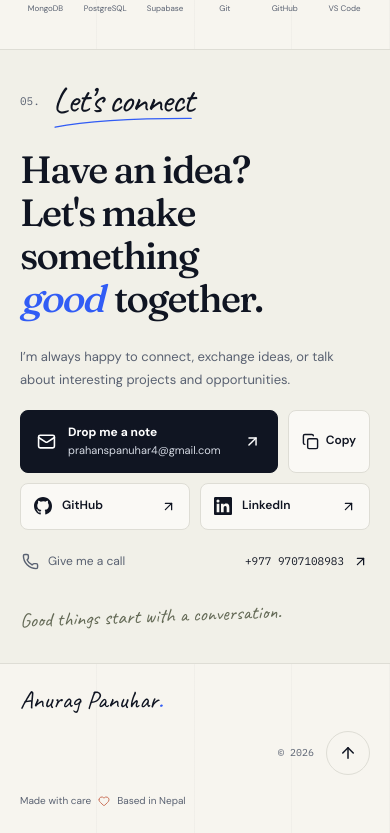
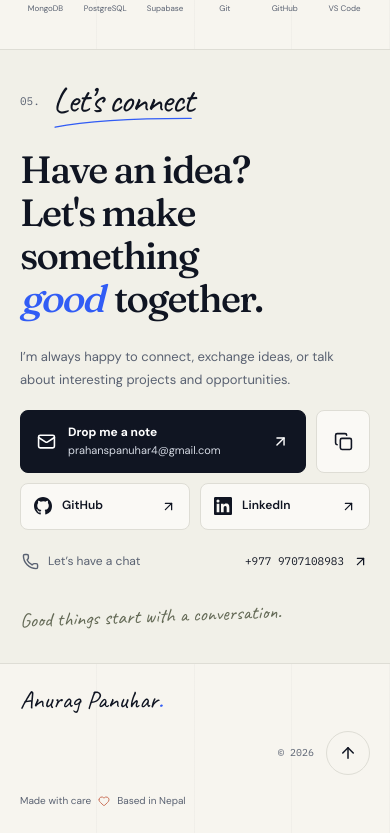
Before and after one commit to prahans/anurag-portfolio, a Next.js app: page / in a window 390 px wide. Shown: the part 2537-3370 px from the top of the page. Built offline with nearby package versions, Linux system fonts and the light colour scheme.

Commit message:
refine contact copy control and phone wording

```diff
--- a/components/sections/Contact.tsx
+++ b/components/sections/Contact.tsx
@@ -49,7 +49,7 @@ export function Contact() {
                 {site.phone && (
                   <a className="contact-phone-link" href={`tel:${site.phone}`}>
                     <Phone size={17} aria-hidden="true" />
-                    <span>Give me a call</span>
+                    <span>Let’s have a chat</span>
                     <strong>{site.phoneDisplay}</strong>
                     <ArrowUpRight size={15} aria-hidden="true" />
                   </a>
--- a/components/sections/sections.css
+++ b/components/sections/sections.css
@@ -74,7 +74,9 @@
 .contact-button:hover > svg:last-child { transform: translate(2px, -2px); }
 .contact-email-actions { display: grid; grid-template-columns: minmax(0, 1fr) auto; align-items: stretch; gap: 10px; }
 .contact-button--email { justify-content: flex-start; width: 100%; padding: 13px 16px; min-height: 63px; }
-.contact-copy-button { display: inline-flex; align-items: center; justify-content: center; gap: 7px; min-width: 80px; min-height: 63px; padding: 11px 13px; border: 1px solid var(--line); border-radius: 8px; background: #faf9f5; color: var(--ink); font-size: 12px; font-weight: 600; transition: border-color 180ms ease, color 180ms ease, background-color 180ms ease, transform 180ms ease; }
+.contact-copy-button { position: relative; display: inline-flex; align-items: center; justify-content: center; width: 54px; min-width: 54px; min-height: 63px; padding: 11px; border: 1px solid var(--line); border-radius: 8px; background: #faf9f5; color: var(--ink); cursor: pointer; transition: border-color 180ms ease, color 180ms ease, background-color 180ms ease, transform 180ms ease; }
+.contact-copy-button::after { content: attr(data-tooltip); position: absolute; z-index: 5; right: 0; bottom: calc(100% + 8px); padding: 6px 9px; border-radius: 5px; background: var(--ink); color: #fff; font: 11px/1.3 var(--font-body), sans-serif; white-space: nowrap; box-shadow: 0 3px 12px #1015221a; pointer-events: none; opacity: 0; visibility: hidden; transform: translateY(4px); transition: opacity 180ms ease, transform 180ms ease, visibility 180ms ease; }
+.contact-copy-button:hover::after, .contact-copy-button:focus-visible::after, .contact-copy-button[data-status="copied"]::after { opacity: 1; visibility: visible; transform: translateY(0); }
 .contact-copy-button:hover { border-color: var(--cobalt); color: var(--cobalt); transform: translateY(-2px); }
 .contact-copy-button[data-status="copied"] { border-color: #93bb99; color: #25603f; background: #f5faf3; }
 .contact-copy-button[data-status="error"] { border-color: #b98a70; color: #985337; }
@@ -191,5 +193,6 @@
 @media (prefers-reduced-motion: reduce) {
   .project-card, .project-visual img, .project-links a, .project-links svg, .skill-tile, .contact-button, .contact-copy-button, .contact-button > svg:last-child, .contact-social-link, .contact-social-link > svg:last-child, .contact-phone-link, .back-to-top { transition: none; }
   .project-card:hover, .skill-item:hover .skill-tile, .contact-button:hover, .contact-copy-button:hover, .contact-social-link:hover, .back-to-top:hover, .project-links a:hover svg, .contact-button:hover > svg:last-child, .contact-social-link:hover > svg:last-child { transform: none; }
+  .contact-copy-button::after { transition: none; }
   .project-card:hover .project-visual img { transform: rotate(-8deg); }
 }
--- a/components/ui/CopyEmailButton.tsx
+++ b/components/ui/CopyEmailButton.tsx
@@ -1,6 +1,6 @@
 "use client";
 
-import { useState } from "react";
+import { useEffect, useRef, useState } from "react";
 import { Check, Copy } from "lucide-react";
 
 type CopyStatus = "idle" | "copied" | "error";
@@ -28,8 +28,16 @@ function copyWithSelection(email: string): boolean {
 
 export function CopyEmailButton({ email }: { email: string }) {
   const [status, setStatus] = useState<CopyStatus>("idle");
+  const resetTimeout = useRef<ReturnType<typeof setTimeout> | null>(null);
+
+  useEffect(() => {
+    return () => {
+      if (resetTimeout.current !== null) clearTimeout(resetTimeout.current);
+    };
+  }, []);
 
   async function handleCopy() {
+    if (resetTimeout.current !== null) clearTimeout(resetTimeout.current);
     let copied = false;
 
     if (navigator.clipboard?.writeText) {
@@ -43,6 +51,12 @@ export function CopyEmailButton({ email }: { email: string }) {
 
     if (!copied) copied = copyWithSelection(email);
     setStatus(copied ? "copied" : "error");
+    if (copied) {
+      resetTimeout.current = setTimeout(() => {
+        setStatus("idle");
+        resetTimeout.current = null;
+      }, 2400);
+    }
   }
 
   return (
@@ -53,10 +67,9 @@ export function CopyEmailButton({ email }: { email: string }) {
         data-status={status}
         onClick={handleCopy}
         aria-label="Copy email address"
-        title="Copy email address"
+        data-tooltip={status === "copied" ? "Copied!" : status === "error" ? "Couldn't copy" : "Copy email address"}
       >
-        {status === "copied" ? <Check size={17} aria-hidden="true" /> : <Copy size={17} aria-hidden="true" />}
-        <span>{status === "copied" ? "Copied!" : "Copy"}</span>
+        {status === "copied" ? <Check size={19} aria-hidden="true" /> : <Copy size={19} aria-hidden="true" />}
       </button>
       {status !== "idle" && (
         <span
```
Also changed, not shown: 1 other file (tests, documents, lock files or other folders).
